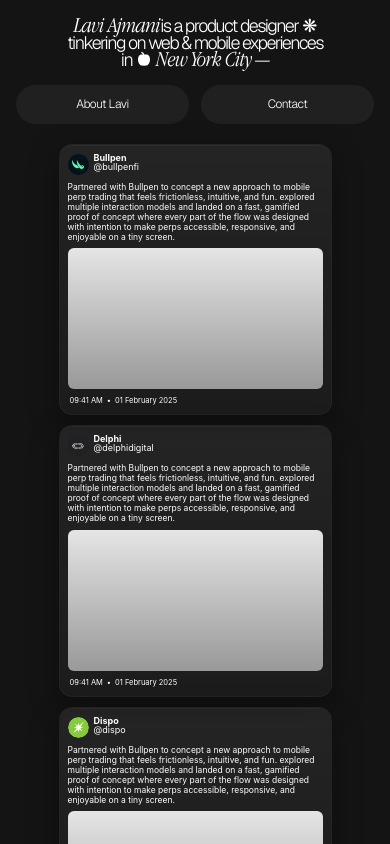
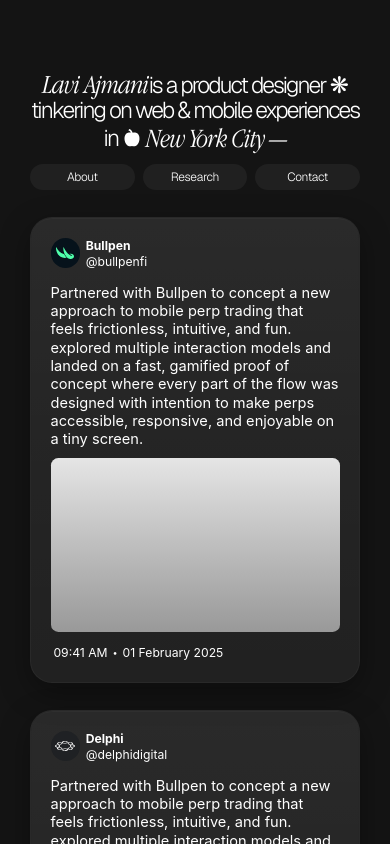
Before and after one commit to lav-ily/laviajmani2026, a Next.js app: page / in a window 390 px wide. Shown: the top 844 px of the page. Built offline with nearby package versions, Linux system fonts and the light colour scheme.

Commit message:
Refactor layout and styling across components for improved responsiveness and visual consistency. Adjusted spacing, font sizes, and element dimensions in Home, Hero, NavButtons, ProjectCard, and ProjectFeed components.

```diff
--- a/app/page.tsx
+++ b/app/page.tsx
@@ -5,15 +5,15 @@
 export default function Home() {
   return (
     <div className="min-h-screen bg-[#141414]">
-      <div className="mx-auto px-4 md:px-9 py-4 md:py-9 flex flex-col items-center gap-5 md:gap-7">
+      <div className="mx-auto pt-[70px] pb-[30px] md:py-9 flex flex-col items-center gap-[27px] md:gap-7">
         {/* Headline + Navigation */}
-        <header className="flex flex-col items-center w-full">
+        <header className="flex flex-col items-center w-[calc(100%-60px)] max-w-[333px] md:w-full md:max-w-[543px]">
           <Hero />
           <NavButtons />
         </header>
 
         {/* Project Feed */}
-        <main className="w-full flex flex-col items-center">
+        <main className="w-[calc(100%-60px)] max-w-[333px] md:w-full md:max-w-none flex flex-col items-center">
           <ProjectFeed />
         </main>
       </div>
--- a/components/hero.tsx
+++ b/components/hero.tsx
@@ -5,28 +5,28 @@
     <div className="flex flex-col items-center w-full">
       <div className="flex flex-col items-center">
         {/* Line 1: "Lavi Ajmani is a product designer ❋" */}
-        <div className="flex items-baseline text-white leading-[0.85]">
-          <span className="font-serif-display text-[22px] md:text-[34px] lg:text-[44.836px] tracking-[-0.67px] md:tracking-[-1px] lg:tracking-[-1.35px]">
+        <div className="flex items-baseline text-white leading-[1.01] md:leading-[0.85]">
+          <span className="font-serif-display text-[27px] md:text-[34px] lg:text-[44.836px] tracking-[-0.82px] md:tracking-[-1px] lg:tracking-[-1.35px]">
             Lavi Ajmani{" "}
           </span>
-          <span className="font-sans font-light text-[18px] md:text-[28px] lg:text-[37.567px] tracking-[-1.5px] md:tracking-[-2.25px] lg:tracking-[-3px]">
+          <span className="font-sans font-light text-[22.9px] md:text-[28px] lg:text-[37.567px] tracking-[-1.83px] md:tracking-[-2.25px] lg:tracking-[-3px]">
             is a product designer
           </span>
-          <span className="font-sans font-light text-[18px] md:text-[28px] lg:text-[37.567px] tracking-[-1.5px] md:tracking-[-2.25px] lg:tracking-[-3px] ml-1">
+          <span className="font-sans font-light text-[22.9px] md:text-[28px] lg:text-[37.567px] tracking-[-1.83px] md:tracking-[-2.25px] lg:tracking-[-3px] ml-1">
             ❋
           </span>
         </div>
 
         {/* Line 2: "tinkering on web & mobile experiences" */}
-        <div className="flex items-center text-white leading-[0.85] mt-0 md:mt-[0.5px] lg:mt-[1px]">
-          <span className="font-sans font-light text-[18px] md:text-[28px] lg:text-[37.567px] tracking-[-1.5px] md:tracking-[-2.25px] lg:tracking-[-3px] whitespace-nowrap">
+        <div className="flex items-center text-white leading-[1.01] md:leading-[0.85] mt-[2px] md:mt-[0.5px] lg:mt-[1px]">
+          <span className="font-sans font-light text-[22.9px] md:text-[28px] lg:text-[37.567px] tracking-[-1.83px] md:tracking-[-2.25px] lg:tracking-[-3px] whitespace-nowrap">
             tinkering on web &amp; mobile experiences
           </span>
         </div>
 
         {/* Line 3: "in 🍏 New York City —" */}
-        <div className="flex items-center text-white leading-[0.85] mt-0 md:mt-[0.5px] lg:mt-[1px]">
-          <span className="font-sans font-light text-[18px] md:text-[28px] lg:text-[37.567px] tracking-[-1.5px] md:tracking-[-2.25px] lg:tracking-[-3px]">
+        <div className="flex items-center text-white leading-[1.01] md:leading-[0.85] mt-[2px] md:mt-[0.5px] lg:mt-[1px]">
+          <span className="font-sans font-light text-[22.9px] md:text-[28px] lg:text-[37.567px] tracking-[-1.83px] md:tracking-[-2.25px] lg:tracking-[-3px]">
             in
           </span>
           <Image
@@ -34,9 +34,9 @@
             alt=""
             width={33}
             height={33}
-            className="mx-1 w-[16px] h-[16px] md:w-[24px] md:h-[24px] lg:w-[33px] lg:h-[33px]"
+            className="mx-1 w-[20px] h-[20px] md:w-[24px] md:h-[24px] lg:w-[33px] lg:h-[33px]"
           />
-          <span className="font-serif-display text-[22px] md:text-[34px] lg:text-[44.838px] tracking-[-0.67px] md:tracking-[-1px] lg:tracking-[-1.35px] whitespace-nowrap">
+          <span className="font-serif-display text-[27.3px] md:text-[34px] lg:text-[44.838px] tracking-[-0.82px] md:tracking-[-1px] lg:tracking-[-1.35px] whitespace-nowrap">
             New York City —
           </span>
         </div>
--- a/components/nav-buttons.tsx
+++ b/components/nav-buttons.tsx
@@ -1,12 +1,12 @@
 const navItems = [
-  { label: "About", href: "#about", mobileLabel: "About Lavi", showMobile: true },
-  { label: "Research", href: "#research", showMobile: false },
+  { label: "About", href: "#about", mobileLabel: "About", showMobile: true },
+  { label: "Research", href: "#research", showMobile: true },
   { label: "Contact", href: "#contact", mobileLabel: "Contact", showMobile: true },
 ];
 
 export function NavButtons() {
   return (
-    <div className="flex items-center justify-center gap-3 md:gap-4 w-full max-w-[543px] mt-4 lg:mt-4">
+    <div className="flex items-center justify-center gap-[8px] md:gap-4 w-full max-w-[543px] mt-[12px] md:mt-4 lg:mt-4">
       {navItems.map((item) => (
         <a
           key={item.label}
@@ -14,13 +14,13 @@
           className={`
             flex-1 flex items-center justify-center
             bg-[rgba(255,255,255,0.05)] rounded-full
-            h-[39px]
+            h-[26px] md:h-[39px]
             font-sans font-light
             text-[12px] md:text-[14px] lg:text-[16px]
             text-white text-center
-            tracking-[-0.48px]
+            tracking-[-0.31px] md:tracking-[-0.48px]
             transition-colors hover:bg-[rgba(255,255,255,0.1)]
-            ${item.showMobile ? "" : "hidden lg:flex"}
+            ${item.showMobile ? "" : "hidden"}
           `}
         >
           <span className="lg:hidden">{item.mobileLabel || item.label}</span>
--- a/components/project-card.tsx
+++ b/components/project-card.tsx
@@ -10,8 +10,8 @@
 }
 
 function ProjectIcon({ project }: { project: Project }) {
-  const size = "w-[21px] h-[21px] md:w-[42px] md:h-[42px]";
-  const glyphSize = "w-[12.5px] h-[12.5px] md:w-[25px] md:h-[25px]";
+  const size = "w-[29.3px] h-[29.3px] md:w-[42px] md:h-[42px]";
+  const glyphSize = "w-[19.5px] h-[19.5px] md:w-[25px] md:h-[25px]";
 
   if (project.iconSelfContained) {
     return (
@@ -99,13 +99,13 @@
       className="
         relative overflow-hidden
         font-system
-        w-full max-w-[273px] md:max-w-[546px]
-        backdrop-blur-[2px] bg-[rgba(44,44,44,0.34)]
+        w-full max-w-[333px] md:max-w-[546px]
+        backdrop-blur-[1.22px] md:backdrop-blur-[2px] bg-[rgba(58,58,58,0.36)]
         border border-[rgba(255,255,255,0.04)]
         shadow-[inset_0_1px_0_rgba(255,255,255,0.03),0_10px_30px_rgba(0,0,0,0.34)]
-        rounded-[13px] md:rounded-[26px]
-        px-[8px] py-[8px] md:p-4
-        flex flex-col gap-1.5 md:gap-3
+        rounded-[22px] md:rounded-[26px]
+        p-[19.5px] md:p-4
+        flex flex-col gap-[12.2px] md:gap-3
       "
     >
       <div
@@ -115,15 +115,15 @@
 
       {/* Header */}
       <div className="relative z-10 flex items-center">
-        <div className="flex items-start gap-[4px] md:gap-[8px]">
+        <div className="flex items-start gap-[4.9px] md:gap-[8px]">
           <div className="flex items-center py-[1px] md:py-[2px] pr-[1px] md:pr-[2px]">
             <ProjectIcon project={project} />
           </div>
-          <div className="flex flex-col gap-0 md:gap-[2px] pt-0 md:pt-[2px]">
-            <span className="text-white text-[9px] md:text-[15px] font-bold leading-[9px] md:leading-[18px]">
+          <div className="flex flex-col gap-[1.22px] md:gap-[2px] pt-[1.22px] md:pt-[2px]">
+            <span className="text-white text-[12.2px] md:text-[15px] font-bold leading-[13.42px] md:leading-[18px]">
               {project.name}
             </span>
-            <span className="text-white text-[9px] md:text-[15px] font-normal leading-[9px] md:leading-[18px]">
+            <span className="text-white text-[12.2px] md:text-[15px] font-normal leading-normal">
               {project.handle}
             </span>
           </div>
@@ -131,22 +131,22 @@
       </div>
 
       {/* Body */}
-      <div className="relative z-10 flex flex-col gap-1.5 md:gap-3 flex-1">
-        <p className="text-white text-[8.5px] md:text-[17px] font-normal leading-[1.18]">
+      <div className="relative z-10 flex flex-col gap-[9.76px] md:gap-3 flex-1">
+        <p className="text-white text-[14.64px] md:text-[17px] font-normal leading-[18.3px] md:leading-[1.18]">
           {project.description}
         </p>
-        <div className="w-full aspect-[514/285] rounded-[6px] md:rounded-[12px] bg-gradient-to-b from-[#e5e5e5] to-[#999]" />
+        <div className="w-full h-[173.6px] md:h-auto md:aspect-[514/285] rounded-[7.32px] md:rounded-[12px] bg-gradient-to-b from-[#e5e5e5] to-[#999]" />
       </div>
 
       {/* Footer */}
-      <div className="relative z-10 flex items-center gap-1 md:gap-2 pl-[2px] md:pl-[5px]">
-        <span className="text-white text-[7.5px] md:text-[15px] font-normal leading-normal">
+      <div className="relative z-10 flex items-center gap-[4.88px] md:gap-2 pl-[2.9px] md:pl-[5px]">
+        <span className="text-white text-[12.2px] md:text-[15px] font-normal leading-normal">
           09:41 AM
         </span>
-        <span className="text-white text-[7.5px] md:text-[15px] font-normal leading-normal">
+        <span className="text-white text-[9.15px] md:text-[15px] font-normal leading-normal">
           •
         </span>
-        <span className="text-white text-[7.5px] md:text-[15px] font-normal leading-normal">
+        <span className="text-white text-[12.2px] md:text-[15px] font-normal leading-normal">
           {project.date}
         </span>
       </div>
--- a/components/project-feed.tsx
+++ b/components/project-feed.tsx
@@ -5,7 +5,7 @@
 
 export function ProjectFeed() {
   return (
-    <div className="flex flex-col items-center gap-[10px] md:gap-5 w-full">
+    <div className="flex flex-col items-center gap-[27px] md:gap-5 w-full">
       {projects.map((project, index) => (
         <ProjectCard key={project.handle} project={project} index={index} />
       ))}
```
